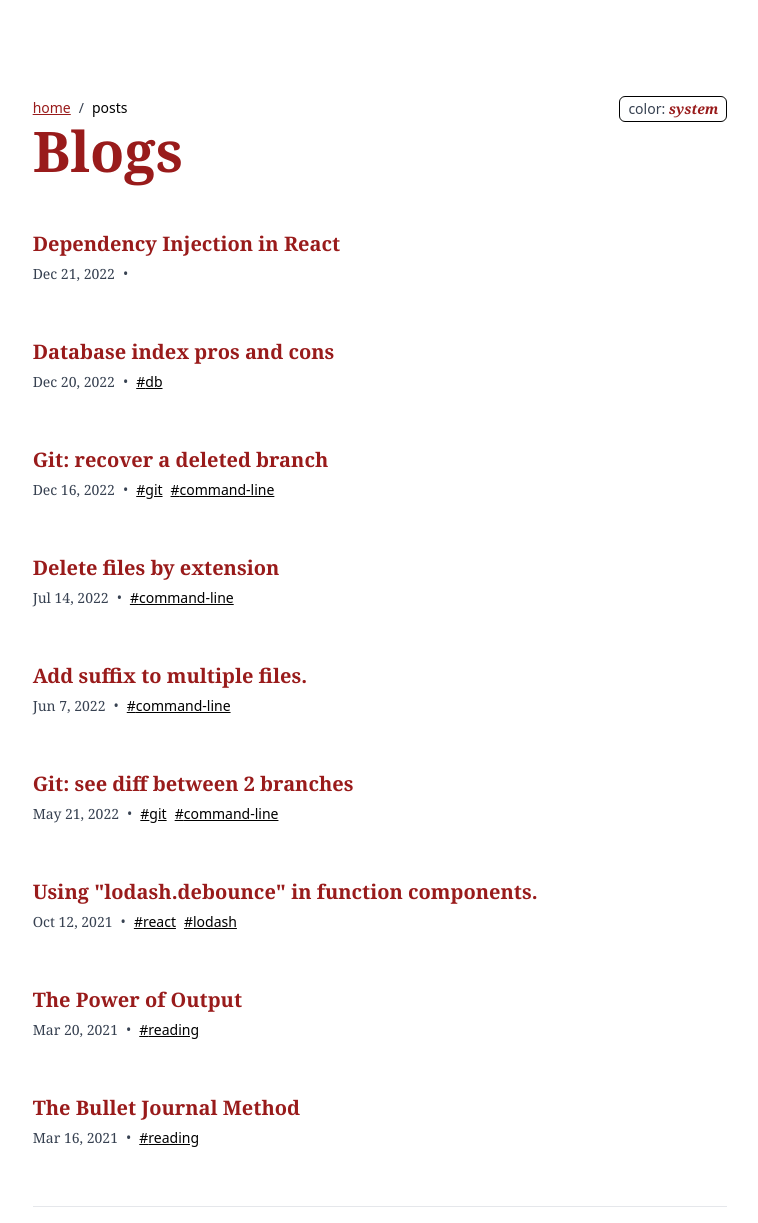
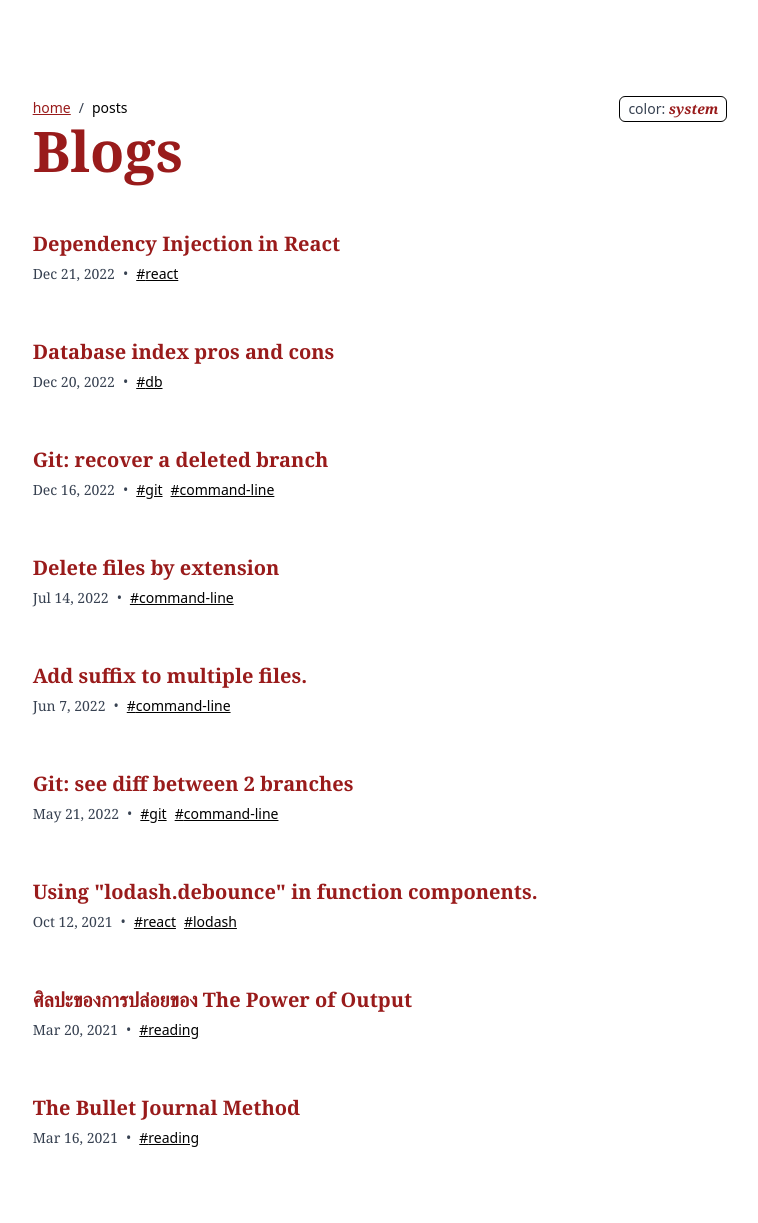
Before and after one commit to warizz/me, a Next.js app in the folder apps/web/: page /posts in a window 1280 px wide. Shown: the whole page, without its empty margins (260-1018 px from the left). Built offline with nearby package versions, Linux system fonts and the light colour scheme.

Commit message:
chore: use title as h1

```diff
--- a/apps/web/components/BlogLayout.tsx
+++ b/apps/web/components/BlogLayout.tsx
@@ -21,9 +21,8 @@ export default function BlogLayout({ children, breadcrumbs, h1, date }: Props) {
           breadcrumbs={[{ text: "home", href: "/" }].concat(breadcrumbs)}
         />
         {h1}
-        {date ? <span className="prose-sm">{formatDate(date)}</span> : null}
+        {date ? <div className="prose-sm mb-16">{formatDate(date)}</div> : null}
         {children}
-        <hr></hr>
       </article>
     </div>
   );
--- a/apps/web/pages/posts/[id].tsx
+++ b/apps/web/pages/posts/[id].tsx
@@ -24,7 +24,7 @@ const Post = ({ contentHtml, title, description, date }: IPost) => {
           { text: "posts", href: "/posts" },
           { text: "current", href: "/posts" },
         ],
-        h1: null,
+        h1: <h1 className="!mb-0">{title}</h1>,
         date,
       }}
       meta={{
--- a/apps/web/posts/debounce-in-function-component.md
+++ b/apps/web/posts/debounce-in-function-component.md
@@ -6,7 +6,6 @@ tags:
     - lodash
 publish: true
 ---
-# Using "lodash.debounce" in function components.
 
 Wrong: declare a debounced function inside a render function.
 
--- a/apps/web/posts/dependency-injection-in-react.md
+++ b/apps/web/posts/dependency-injection-in-react.md
@@ -1,9 +1,10 @@
 ---
 title: Dependency Injection in React
 date: "2022-12-21"
+tags:
+    - react
 publish: true
 ---
-# Dependency Injection in React
 
 > In software engineering, dependency injection is a design pattern in which an object or function receives other objects or functions that it depends on. [^1]
 
--- a/apps/web/posts/the-bullet-journal-method.md
+++ b/apps/web/posts/the-bullet-journal-method.md
@@ -6,7 +6,6 @@ tags:
     - reading
 tldr: 'Writing with your hand is delightful'
 ---
-# The Bullet Journal Method
 
 I have always wanted to write a diary for a very long time. I have tried so many times for my entire life but I have never done it longer than a month. I don't know why I can't keep the routine but a feeling I remembered was it is too much for a day, I don't know where to start and what to write. I have tried apps and it never works for reasons. One day, I found this, "The Bullet Journal Method" book from a Facebook page, [The Curator](https://www.facebook.com/thecuratorclub.co), I didn't buy it at first, I googled about it and found out that it is interesting. I learned from the official BuJo web and BuJo veteran videos. I tried for a few weeks then bought this book to learn the principles and fundamentals of it.
 
--- a/apps/web/posts/the-power-of-output.md
+++ b/apps/web/posts/the-power-of-output.md
@@ -1,12 +1,11 @@
 ---
-title: 'The Power of Output'
+title: "ศิลปะของการปล่อยของ The Power of Output"
 date: "2021-03-20"
 publish: true
 tags:
     - reading
 tldr: 'Input without output is useless'
 ---
-# ศิลปะของการปล่อยของ The Power of Output
 
 ผมเป็นคนชอบรับข้อมูล ชอบอ่านหนังสือ ชอบดู Youtube ดูหนัง ฟัง podcast ไม่เคยปล่อยให้ตัวเองว่าง จะต้องมีอะไรเอาเข้าหัวตลอด ไม่ใช่เพราะเป็นคนใฝ่รู้อะไรหรอก แต่เป็นคนชอบทำกิจกรรมคนเดียว (Introversion level 90) กิจกรรมพวกนี้ก็เลยเป็นความเอนจอยของชีวิตอยู่แล้ว แต่น่าเสียดาย ข้อมูลพวกนี้ไม่ค่อยได้เอาไปใช้ทำอะไรสักเท่าไหร่ หลาย ๆ อย่างก็ลืมไปแทบจะทันที
 
```
Also changed, not shown: apps/web/posts/add-suffix-to-files.md (+0 -1 lines), apps/web/posts/delete-files-by-extension.md (+0 -1 lines), apps/web/posts/git-diff-patch-apply.md (+0 -1 lines), apps/web/posts/git-recover-deleted-branch.md (+0 -1 lines).
